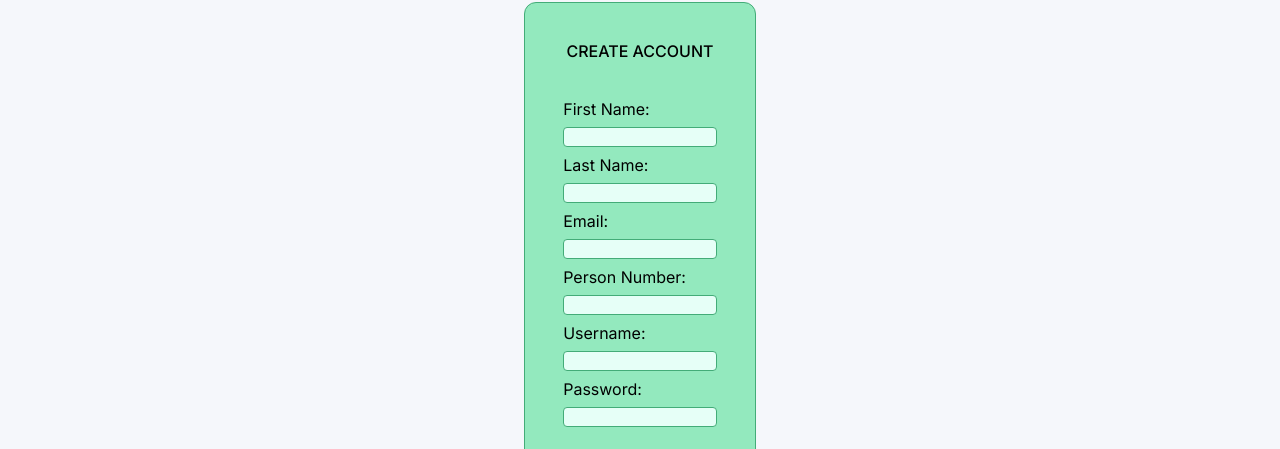
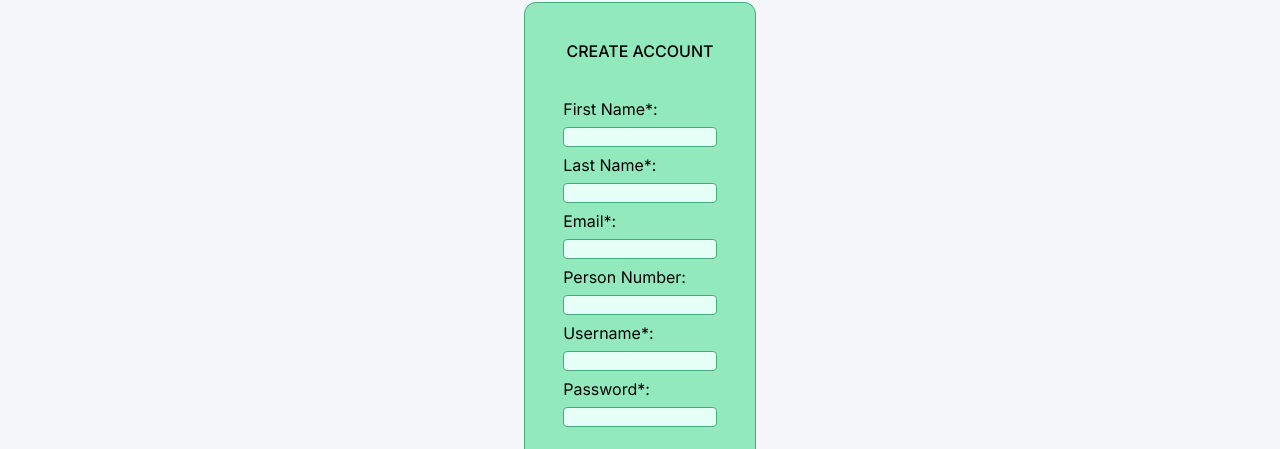
Before and after one commit to Abdirahmanroble/IV1201-Recruitment-Application, a React (Vite) app in the folder front_end/: page /create-account in a window 1280 px wide. Shown: the part 168-617 px from the top of the page. Built offline with nearby package versions, Linux system fonts and the light colour scheme.

Commit message:
Error handling

```diff
--- a/front_end/src/@types/CreateAccount.tsx
+++ b/front_end/src/@types/CreateAccount.ts
@@ -17,6 +17,7 @@ export interface AccountFormProps {
     username: string,
     password: string
   ) => Promise<boolean>;
+  errorMsg: string;
 }
 
 export interface ViewProps {
@@ -28,6 +29,7 @@ export interface ViewProps {
     username: string,
     password: string
   ) => Promise<boolean>;
+  getCurrentError: () => number;
 }
 
 export interface ControllerProps {
--- a/front_end/src/App.tsx
+++ b/front_end/src/App.tsx
@@ -44,7 +44,7 @@ function App() {
     window.location.replace("/");
   };
 
-  if (signedIn && viewModel.getRole() === 2 || viewModel.getRole() === null/**Applicant */)
+  if (signedIn && viewModel.getRole() === 2 || viewModel.getRole() === null /**Applicant */)
     return (
       <Router>
         <Routes>
--- a/front_end/src/components/AccountForm/AccountForm.tsx
+++ b/front_end/src/components/AccountForm/AccountForm.tsx
@@ -30,21 +30,21 @@ function LoginBox(props: AccountFormProps): JSX.Element {
       <div className="account-form-header">CREATE ACCOUNT</div>
       <div className="account-form-input">
         <FormInput
-          text="First Name:"
+          text="First Name*:"
           type="text"
           value={firstName}
           onChange={setFirstName}
           counter={counter}
         ></FormInput>
         <FormInput
-          text="Last Name:"
+          text="Last Name*:"
           type="text"
           value={lastName}
           onChange={setLastName}
           counter={counter}
         ></FormInput>
         <FormInput
-          text="Email:"
+          text="Email*:"
           type="email"
           value={email}
           onChange={setEmail}
@@ -55,17 +55,17 @@ function LoginBox(props: AccountFormProps): JSX.Element {
           type="text"
           value={personNumber}
           onChange={setPersonNumber}
-          counter={counter}
+          counter={0}
         ></FormInput>
         <FormInput
-          text="Username:"
+          text="Username*:"
           type="text"
           value={username}
           onChange={setUsername}
           counter={counter}
         ></FormInput>
         <FormInput
-          text="Password:"
+          text="Password*:"
           type="password"
           value={password}
           onChange={setPassword}
@@ -94,7 +94,7 @@ function LoginBox(props: AccountFormProps): JSX.Element {
         className="account-form-error"
         style={{ display: `${errorDisplay}` }}
       >
-        Please fill in the empty boxes
+        {props.errorMsg}
       </div>
       <div
         className="account-form-success"
--- a/front_end/src/controllers/CreateAccountController.tsx
+++ b/front_end/src/controllers/CreateAccountController.tsx
@@ -1,6 +1,7 @@
 import { Component } from "react";
 import { ControllerProps } from "../@types/CreateAccount";
 import CreateAccountView from "../views/CreateAccountView/CreateAccountView";
+import ViewModel from "../view-models/ViewModel";
 
 /**
  * Represents the controller component responsible for handling logic related to creating a new account.
@@ -38,7 +39,14 @@ export default class CreateAccountController extends Component<ControllerProps>
     return success;
   };
 
+  private getCurrentError = () => this.props.viewModel.getCurrentError();
+
   render(): React.ReactNode {
-    return <CreateAccountView onCreateAccount={this.onCreateAccount} />;
+    return (
+      <CreateAccountView
+        onCreateAccount={this.onCreateAccount}
+        getCurrentError={this.getCurrentError}
+      />
+    );
   }
 }
--- /dev/null
+++ b/front_end/src/errors/Error.ts
@@ -0,0 +1,76 @@
+export default class Error {
+  private static get LOGIN_MISSING_USERNAME_AND_PASSWORD(): string {
+    return "Please enter username and password";
+  } /** Error code: 101 */
+  private static get LOGIN_MISSING_USERNAME(): string {
+    return "Please enter username";
+  } /** Error code: 102 */
+  private static get LOGIN_INVALID_USERNAME(): string {
+    return "Username must be an alphanumeric or an email";
+  } /** Error code: 103 */
+  private static get LOGIN_UNKNOWN_ERROR(): string {
+    return "Login attempt failed. Please try again.";
+  } /** Error code: 104 */
+
+  private static get REGISTRATION_MISSING_DATA(): string {
+    return "Please enter the required data";
+  } /** Error code: 201 */
+  private static get REGISTRATION_INVALID_EMAIL(): string {
+    return "Please enter a valid email";
+  } /** Error code: 202 */
+  private static get REGISTRATION_INVALID_PERSON_NUMBER(): string {
+    return "Please enter a valid person number (YYYYMMDD-XXX)";
+  } /** Error code: 203 */
+  private static get REGISTRATION_UNKNOWN_ERROR(): string {
+    return "Registration attempt failed. Please try again.";
+  } /** Error code: 204 */
+
+  private static get LOGOUT_MISSING_COOKIE(): string {
+    return "Unauthorized access to logout";
+  } /** Error code: 301 */
+  private static get LOGOUT_UNKNOWN_ERROR(): string {
+    return "Logout attempt failed. Please try again.";
+  } /** Error code: 302 */
+
+  private static get UNKNOWN_ERROR(): string {
+    return "Please try again";
+  }
+
+  public static readErrorMsg(errorCode: number): string {
+    switch (errorCode) {
+      case 101: {
+        return this.LOGIN_MISSING_USERNAME_AND_PASSWORD;
+      }
+      case 102: {
+        return this.LOGIN_MISSING_USERNAME;
+      }
+      case 103: {
+        return this.LOGIN_INVALID_USERNAME;
+      }
+      case 104: {
+        return this.LOGIN_UNKNOWN_ERROR;
+      }
+      case 201: {
+        return this.REGISTRATION_MISSING_DATA;
+      }
+      case 202: {
+        return this.REGISTRATION_INVALID_EMAIL;
+      }
+      case 203: {
+        return this.REGISTRATION_INVALID_PERSON_NUMBER;
+      }
+      case 204: {
+        return this.REGISTRATION_UNKNOWN_ERROR;
+      }
+      case 301: {
+        return this.LOGOUT_MISSING_COOKIE;
+      }
+      case 302: {
+        return this.LOGOUT_UNKNOWN_ERROR;
+      }
+      default: {
+        return this.UNKNOWN_ERROR;
+      }
+    }
+  }
+}
--- a/front_end/src/view-models/ViewModel.ts
+++ b/front_end/src/view-models/ViewModel.ts
@@ -19,6 +19,7 @@ export default class ViewModel implements VM {
   private competences: { yearsOfExperience: number; name: string }[] = [];
   private role: number = 0;
   private signedIn: boolean = false;
+  private currentError: number = 0;
 
   public changeAuthState: (state: boolean) => void = (state: boolean) => {
     console.log(state);
@@ -76,9 +77,12 @@ export default class ViewModel implements VM {
         console.log(databaseBody); /**Remove later */
 
         return true;
+      } else if (data?.error) {
+        this.setCurrentError(data.error.errorCode);
+        return false;
       } else return false;
     } catch (error) {
-      console.error("Register request failed:", error);
+      this.setCurrentError(0);
       return false;
     }
   }
@@ -164,6 +168,11 @@ export default class ViewModel implements VM {
     this.changeState(this);
   }
 
+  public setCurrentError(currentError: number) {
+    this.currentError = currentError;
+    this.changeState(this);
+  }
+
   public setChangeAuthState(changeAuthState: (state: boolean) => void) {
     this.changeAuthState = (state: boolean) => {
       changeAuthState(state);
@@ -203,6 +212,10 @@ export default class ViewModel implements VM {
     return this.role;
   }
 
+  public getCurrentError(): number {
+    return this.currentError;
+  }
+
   private fetchData = async (path: string, method: string, body: Object) => {
     const fetchBody: RequestInit =
       method === "POST"
--- a/front_end/src/views/CreateAccountView/CreateAccountView.tsx
+++ b/front_end/src/views/CreateAccountView/CreateAccountView.tsx
@@ -1,6 +1,7 @@
 import { PureComponent } from "react";
 import { ViewProps } from "../../@types/CreateAccount";
 import CreateAccountForm from "../../components/AccountForm/AccountForm";
+import Error from "../../errors/Error";
 import "./CreateAccountView.css";
 
 /**
@@ -20,6 +21,7 @@ export default class CreateAccountView extends PureComponent<ViewProps> {
         <h1>Create Account</h1>
         <CreateAccountForm
           onCreateAccount={this.props.onCreateAccount}
+          errorMsg={Error.readErrorMsg(this.props.getCurrentError())}
         ></CreateAccountForm>
       </div>
     );
```
Also changed, not shown: front_end/src/@types/Home.ts (renamed from front_end/src/@types/Home.tsx), front_end/src/@types/Layout.ts (renamed from front_end/src/@types/Layout.tsx), front_end/src/@types/ListApplications.ts (renamed from front_end/src/@types/ListApplications.tsx), front_end/src/@types/Login.ts (renamed from front_end/src/@types/Login.tsx), front_end/src/@types/ViewModel.ts (renamed from front_end/src/@types/ViewModel.tsx), 1 other file (tests, documents, lock files or other folders).
